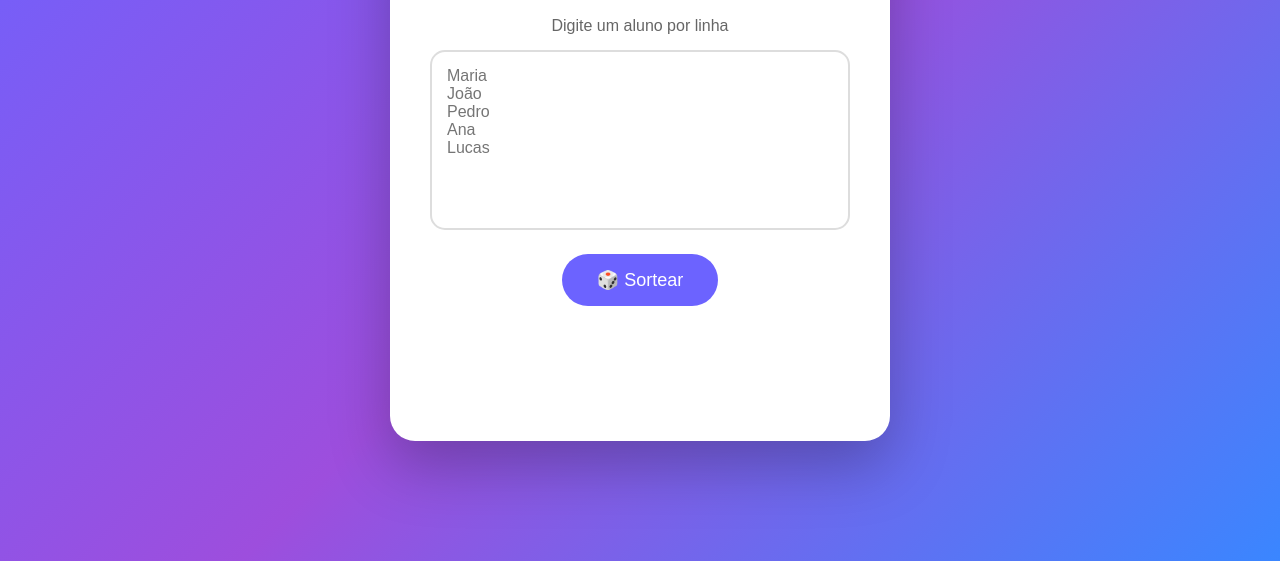
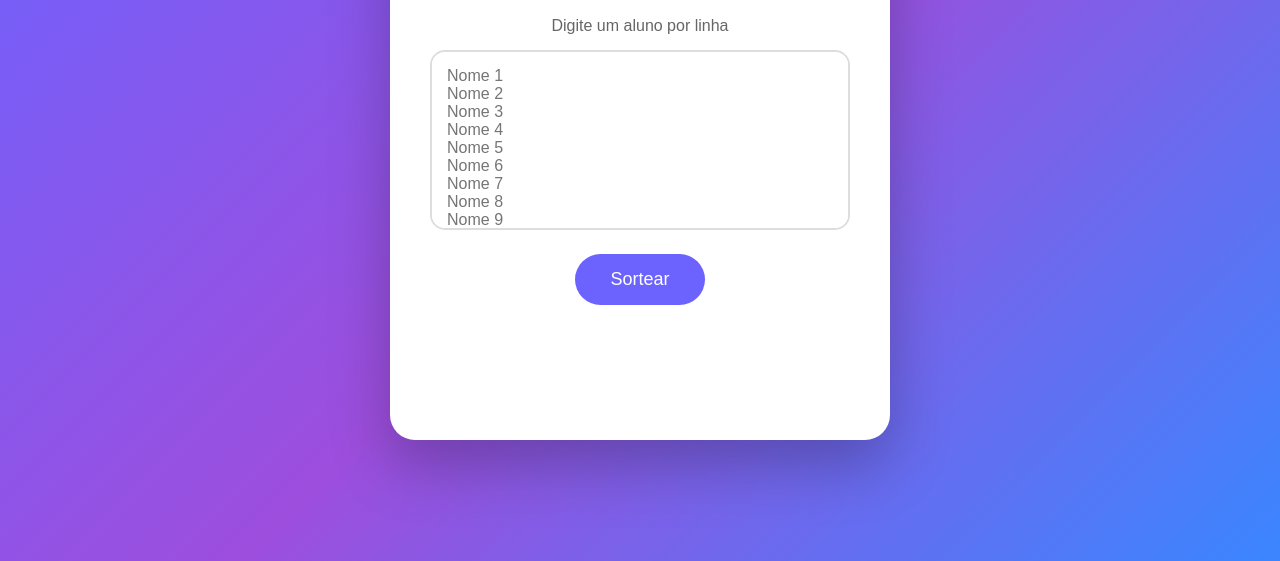
Before and after one commit to HeloiseCastro/notion, a plain HTML site: page ajudante_do_dia_sorteador.html in a window 1280 px wide. Shown: the part 239-800 px from the top of the page. Drawn offline with Linux system fonts and the light colour scheme.

Commit message:
Update ajudante_do_dia_sorteador.html

```diff
--- a/ajudante_do_dia_sorteador.html
+++ b/ajudante_do_dia_sorteador.html
@@ -208,14 +208,19 @@ opacity:1;
 Digite um aluno por linha
 </p>
 
-<textarea id="nomes" placeholder="Maria
-João
-Pedro
-Ana
-Lucas"></textarea>
+<textarea id="nomes" placeholder="Nome 1
+Nome 2
+Nome 3
+Nome 4
+Nome 5
+Nome 6
+Nome 7
+Nome 8
+Nome 9
+Nome 10"></textarea>
 
 <button onclick="sortear()">
-🎲 Sortear
+ Sortear
 </button>
 
 <div id="resultado"></div>
```
